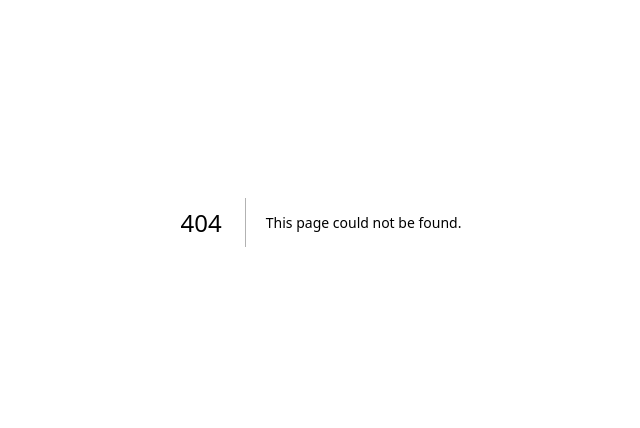
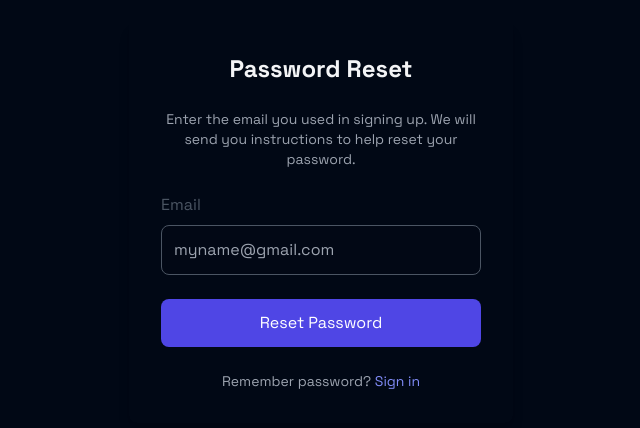
Before and after one commit to edem8/citeScout, a Next.js app: page /forgot-password in a window 1280 px wide. Before the commit this address had no page. Shown: the part 178-606 px from the top of the page, without its empty margins (319-959 px from the left). Built offline with nearby package versions, Linux system fonts and the light colour scheme; no server answers.

Commit message:
feat: forgot password

```diff
--- /dev/null
+++ b/src/app/(auth)/forgot-password/page.tsx
@@ -0,0 +1,65 @@
+"use client";
+
+import { useState, FC } from "react";
+import { useRouter } from "next/navigation";
+import { toast } from "sonner";
+import { sendPasswordResetEmail } from "@/services/firebase";
+import { auth } from "@/services/firebase";
+
+const ForgotPassword: FC = () => {
+  const router = useRouter();
+  const [email, setEmail] = useState("");
+
+  const handlePasswordReset = async () => {
+    try {
+      await sendPasswordResetEmail(auth, email);
+      toast.success("check your mail");
+      setTimeout(() => {
+        router.push("/signin");
+      }, 2000);
+    } catch (error: any) {
+      toast.error(error.message);
+    }
+  };
+
+  return (
+    <div className="flex items-center justify-center min-h-screen">
+      <div className="w-full max-w-sm p-8 space-y-6 rounded-lg shadow-lg">
+        <h2 className="text-2xl font-bold text-center text-gray-100">
+          Password Reset
+        </h2>
+        <p className="text-center text-sm text-gray-400">
+          Enter the email you used in signing up. We will send you instructions
+          to help reset your password.
+        </p>
+
+        <div className="mb-4">
+          <label className="block mb-2 text-gray-600">Email</label>
+          <input
+            type="email"
+            placeholder="myname@gmail.com"
+            className="w-full px-3 py-3 bg-[#020815] border border-gray-600 rounded-lg text-gray-200"
+            value={email}
+            onChange={(e) => setEmail(e.target.value)}
+          />
+        </div>
+
+        <button
+          className="w-full px-4 py-3 bg-indigo-600 text-white rounded-lg hover:bg-indigo-500"
+          onClick={handlePasswordReset}
+        >
+          Reset Password
+        </button>
+
+        <p className="mt-4 text-sm text-center text-gray-400">
+          Remember password?{" "}
+          <a href="/signin" className="text-indigo-400 hover:underline">
+            Sign in
+          </a>
+        </p>
+      </div>
+    </div>
+  );
+};
+
+export default ForgotPassword;
```
